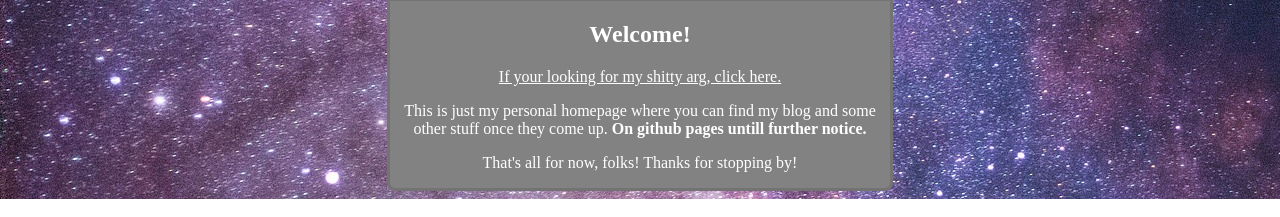
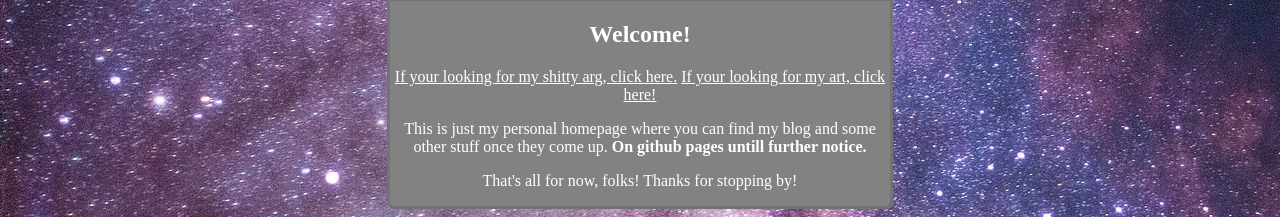
Before and after one commit to thybytecast/Nikoanide, a website: page index.html in a window 1280 px wide. Shown: the part 616-833 px from the top of the page. Drawn offline with Linux system fonts and the light colour scheme.

Commit message:
Update index.html

```diff
--- a/index.html
+++ b/index.html
@@ -22,6 +22,7 @@
       </div>
       <h2> Welcome! </h2>
       <a href="https://thybytecast.github.io/Afterburn-laboratories">If your looking for my shitty arg, click here.</a>
+<a href="https://art.nikoanide.com">If your looking for my art, click here!</a>
       <p> This is just my personal homepage where you can find my blog and some other stuff once they come up. <strong>On github pages untill further notice.</strong></p>
       <p> That's all for now, folks! Thanks for stopping by! </p>
     </div>
```
